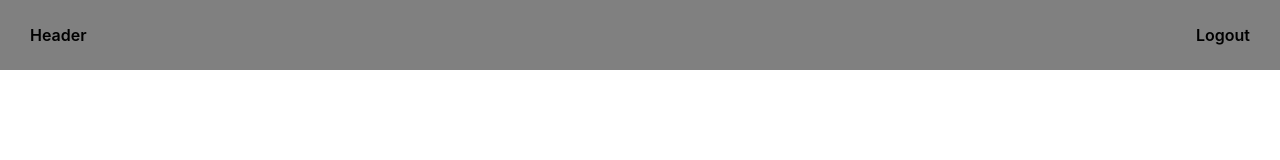
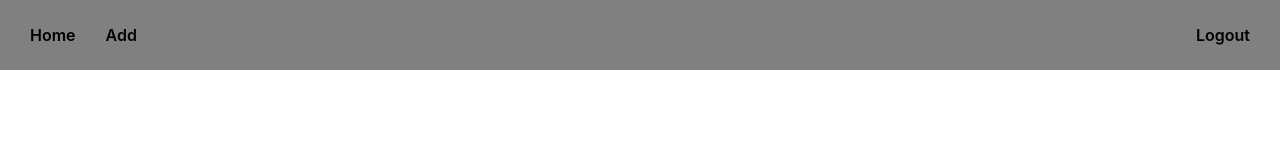
Before and after one commit to Emmuui/react_phone_book, a React (Create React App) app: page /login in a window 1280 px wide. Shown: the top 160 px of the page. Built offline with nearby package versions, Linux system fonts and the light colour scheme.

Commit message:
add links to header

```diff
--- a/src/features/contact/components/contact-detail/detail.tsx
+++ b/src/features/contact/components/contact-detail/detail.tsx
@@ -25,5 +25,4 @@ export const DetailContact = () => {
         return <Error />;
     }
     return <ContactDetailForm />;
-
 };
--- a/src/features/contact/components/contact-detail/index.tsx
+++ b/src/features/contact/components/contact-detail/index.tsx
@@ -1,16 +1,8 @@
 import React from 'react';
-import styles from './styles.module.scss';
-import { useAppSelector } from 'src/store';
-import { useNavigate } from 'react-router-dom';
 import {CreateContact} from "../create-update-contact";
 
 
 export const ContactDetailForm = () => {
-  const navigate = useNavigate();
-  const routeBack = () =>{
-    const path = `/`;
-    navigate(path);
-  }
   const action = 'Update'
 
   return (
--- a/src/shared/layout/header/header.tsx
+++ b/src/shared/layout/header/header.tsx
@@ -1,11 +1,19 @@
 import React, { ReactElement } from 'react';
 import styles from './styles.module.scss';
-import LogoutForm from '../../../features/auth/components/logout-form';
+import LogoutForm from 'src/features/auth/components/logout-form';
+import { Link } from 'react-router-dom';
 
 const Header = (): ReactElement => {
   return (
     <div className={styles.header}>
-      <p className={styles.header__p}>Header</p>
+      <div className={styles.link__section}>
+        <Link to={'/'} className={styles.link}>
+          <p className={styles.header__p}>Home</p>
+        </Link>
+        <Link to={'/add'} className={styles.link}>
+          <p className={styles.header__p}>Add</p>
+        </Link>
+      </div>
       <ul className={styles.nav__ul}>
         <li>
           <LogoutForm />
--- a/src/shared/layout/header/styles.module.scss
+++ b/src/shared/layout/header/styles.module.scss
@@ -11,6 +11,8 @@
   margin-left: 30px;
   font-size: 16px;
   font-weight: 600;
+  text-decoration: none !important;
+  color: black
 }
 
 .nav__ul {
@@ -18,3 +20,11 @@
   display: flex;
   margin-right: 30px;
 }
+
+.link__section {
+  display: flex;
+}
+
+.link {
+  text-decoration: none;
+}
```
